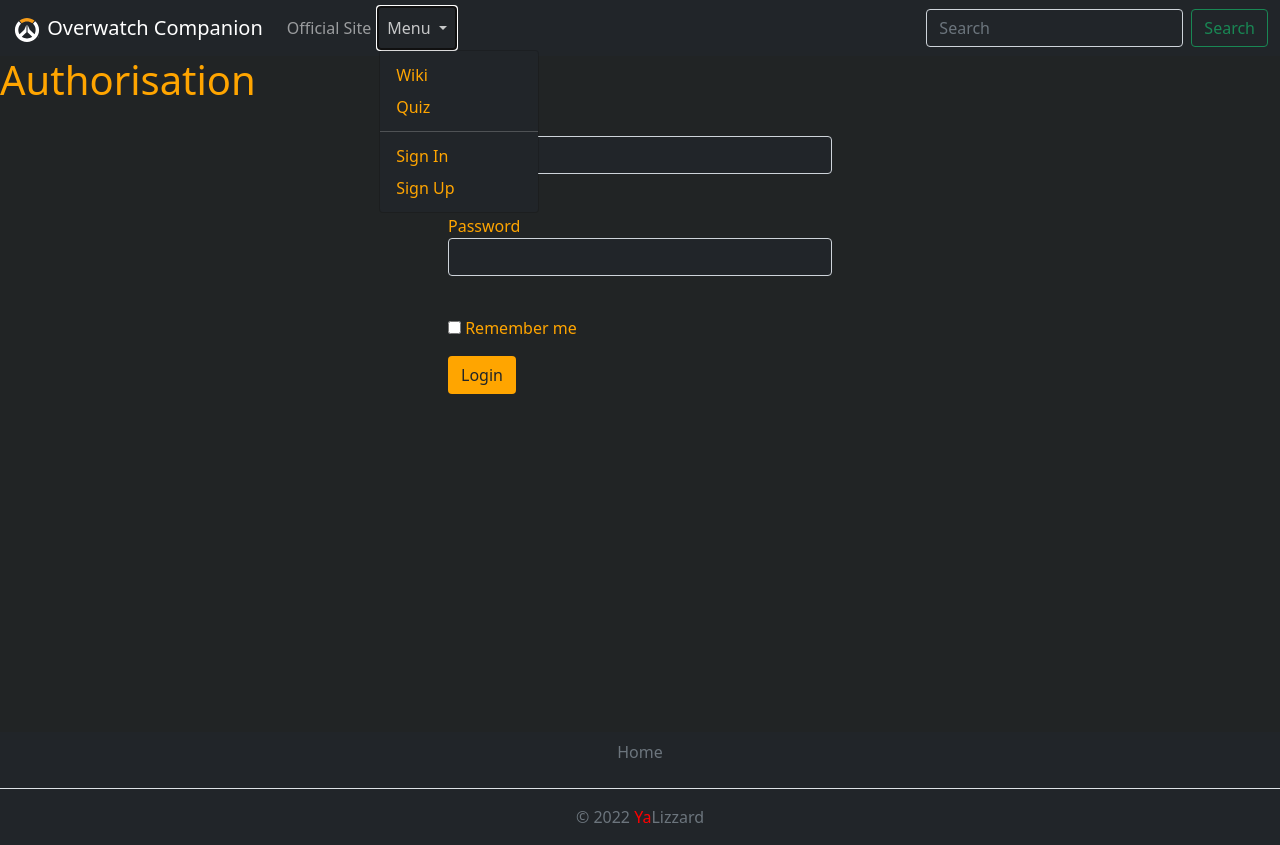
After one commit to Dimly82/web-project, a Flask app: page /login in a window 1280 px wide, after a click on "Menu". The commit adds this page. Run offline with Flask 2, Linux system fonts and the light colour scheme.

Commit message:
began to work on account page, added logout and user recognition

```diff
--- /dev/null
+++ b/data/login_form.py
@@ -0,0 +1,10 @@
+from flask_wtf import FlaskForm
+from wtforms import PasswordField, SubmitField, BooleanField, StringField
+from wtforms.validators import DataRequired
+
+
+class LoginForm(FlaskForm):
+    nickname = StringField('Nickname', validators=[DataRequired()])
+    password = PasswordField('Password', validators=[DataRequired()])
+    remember_me = BooleanField('Remember me')
+    submit = SubmitField('Login')
--- a/data/register_form.py
+++ b/data/register_form.py
@@ -6,7 +6,7 @@ from wtforms.validators import DataRequired
 class RegisterForm(FlaskForm):
     nickname = StringField('Nickname', validators=[DataRequired()])
     email = EmailField('Email', validators=[DataRequired()])
-    battle_tag = StringField('BattleTag', validators=[DataRequired()])
+    battle_tag = StringField('BattleTag')
     password = PasswordField('Password', validators=[DataRequired()])
     password_again = PasswordField('Repeat Password', validators=[DataRequired()])
     submit = SubmitField('Sign Up')
--- a/data/user.py
+++ b/data/user.py
@@ -9,7 +9,7 @@ class User(SqlAlchemyBase, UserMixin):
     __tablename__ = "users"
 
     id = sqlalchemy.Column(sqlalchemy.Integer, primary_key=True, autoincrement=True)
-    name = sqlalchemy.Column(sqlalchemy.String)
+    nickname = sqlalchemy.Column(sqlalchemy.String, unique=True)
     battle_tag = sqlalchemy.Column(sqlalchemy.String)
     email = sqlalchemy.Column(sqlalchemy.String, unique=True)
     hashed_password = sqlalchemy.Column(sqlalchemy.String)
--- a/main.py
+++ b/main.py
@@ -1,12 +1,29 @@
 import os
 
 from flask import Flask, render_template, request, redirect
+from flask_login import login_user, LoginManager, login_required, logout_user
 
 from data import db_session
 from data.__all_models import *
+from data.db_session import create_session
+from data.login_form import LoginForm
 from data.register_form import RegisterForm
 
 app = Flask(__name__)
+
+SECRET_KEY = os.urandom(32)
+app.config['SECRET_KEY'] = SECRET_KEY
+
+db_session.global_init("db/users.db")
+
+login_manager = LoginManager()
+login_manager.init_app(app)
+
+
+@login_manager.user_loader
+def load_user(user_id):
+    db_sess = create_session()
+    return db_sess.query(User).get(user_id)
 
 
 @app.route("/", methods=["POST", "GET"])
@@ -22,33 +39,62 @@ def search(player):
 
 
 @app.route('/register', methods=['GET', 'POST'])
-def reqister():
+def register():
     form = RegisterForm()
     if form.validate_on_submit():
         if form.password.data != form.password_again.data:
-            return render_template('register_form.html', title='Регистрация',
+            return render_template('register.html',
                                    form=form,
-                                   message="Пароли не совпадают")
+                                   message="Passwords don't match")
         db_sess = db_session.create_session()
         if db_sess.query(User).filter(User.email == form.email.data).first():
-            return render_template('register_form.html', title='Регистрация',
+            return render_template('register.html',
                                    form=form,
-                                   message="Такой пользователь уже есть")
+                                   message="This email is already used")
+        if db_sess.query(User).filter(User.nickname == form.nickname.data).first():
+            return render_template('register.html',
+                                   form=form,
+                                   message="This nickname is already taken")
         user = User(
-            name=form.name.data,
-            email=form.email.data,
-            about=form.about.data
+            nickname=form.nickname.data,
+            battle_tag=form.battle_tag.data,
+            email=form.email.data
         )
         user.set_password(form.password.data)
         db_sess.add(user)
         db_sess.commit()
         return redirect('/login')
-    return render_template('register_form.html', title='Регистрация', form=form)
+    return render_template('register.html', form=form)
+
+
+@app.route('/login', methods=['GET', 'POST'])
+def login():
+    form = LoginForm()
+    if form.validate_on_submit():
+        db_sess = db_session.create_session()
+        user = db_sess.query(User).filter(User.nickname == form.nickname.data).first()
+        if user and user.check_password(form.password.data):
+            login_user(user, remember=form.remember_me.data)
+            return redirect("/")
+        return render_template('login.html',
+                               message="Wrong login or password",
+                               form=form)
+    return render_template('login.html', form=form)
+
+
+@app.route("/account")
+@login_required
+def account():
+    return render_template("account_page.html")
+
+
+@app.route("/logout")
+@login_required
+def logout():
+    logout_user()
+    return redirect("/")
 
 
 if __name__ == '__main__':
-    SECRET_KEY = os.urandom(32)
-    app.config['SECRET_KEY'] = SECRET_KEY
-    db_session.global_init("db/users.db")
     port = int(os.environ.get("PORT", 5000))
     app.run(host="0.0.0.0", port=port)
--- a/static/css/css.css
+++ b/static/css/css.css
@@ -6,7 +6,7 @@ body {
 }
 
 footer {
-    margin-top: auto;
+    margin-top: 20px;
 }
 
 main {
@@ -14,6 +14,14 @@ main {
     color: orange;
     accent-color: grey;
     min-height: 82vh;
+}
+
+.orange {
+    color: orange;
+}
+
+.centre {
+    text-align: center;
 }
 
 .dropdown-text {
@@ -32,7 +40,11 @@ main {
 
 .btn-img {
     height: 45vh;
-    width: 25vw;
+    width: 23vw;
+}
+
+.btn-div {
+    margin-top: 20px;
 }
 
 .register {
--- a/templates/base.html
+++ b/templates/base.html
@@ -35,6 +35,7 @@
                     <li class="nav-item">
                         <a class="nav-link" href="https://playoverwatch.com/">Official Site</a>
                     </li>
+                    {% if current_user.id %}
                         <li class="nav-item dropdown">
                             <a class="nav-link dropdown-toggle" href="#" id="navbarDropdown"
                                role="button" data-bs-toggle="dropdown" aria-expanded="false">
@@ -46,10 +47,27 @@
                                 <li>
                                     <hr class="dropdown-divider" style="color: white">
                                 </li>
-                            <li><a class="dropdown-item dropdown-text" href="#">Sign In</a></li>
+                                <li><a class="dropdown-item dropdown-text" href="/account">{{ current_user.nickname }}</a></li>
+                                <li><a class="dropdown-item dropdown-text" href="/logout">Logout</a></li>
+                            </ul>
+                        </li>
+                    {% else %}
+                        <li class="nav-item dropdown">
+                            <a class="nav-link dropdown-toggle" href="#" id="navbarDropdown"
+                               role="button" data-bs-toggle="dropdown" aria-expanded="false">
+                                Menu
+                            </a>
+                            <ul class="dropdown-menu bg-dark" aria-labelledby="navbarDropdown">
+                                <li><a class="dropdown-item dropdown-text" href="#">Wiki</a></li>
+                                <li><a class="dropdown-item dropdown-text" href="#">Quiz</a></li>
+                                <li>
+                                    <hr class="dropdown-divider" style="color: white">
+                                </li>
+                                <li><a class="dropdown-item dropdown-text" href="/login">Sign In</a></li>
                                 <li><a class="dropdown-item dropdown-text" href="/register">Sign Up</a></li>
                             </ul>
                         </li>
+                    {% endif %}
                 </ul>
                 <form class="d-flex" method="post">
                     <input class="form-control me-2 bg-dark" type="search" placeholder="Search"
--- a/templates/index.html
+++ b/templates/index.html
@@ -75,6 +75,7 @@
               transform="translate(-20.2 -9.91)"></path>
     </svg>
 </div>
+<div class="btn-div">
     <button type="button" class="btn btn-dark my-btn">
         <img class="btn-img" src="https://freesvg.org/img/abstract-user-flat-4.png">
         <p style="font-size: 40px">Find player</p>
@@ -88,5 +89,5 @@
         <img class="btn-img" src="https://freesvg.org/img/abstract-user-flat-4.png">
         <p style="font-size: 40px">Quiz</p>
     </button>
-
+</div>
 {% endblock %}
--- /dev/null
+++ b/templates/login.html
@@ -0,0 +1,33 @@
+{% extends "base.html" %}
+
+{% block import %}
+    <title>Login</title>
+{% endblock %}
+
+{% block content %}
+    <h1>Authorisation</h1>
+    <div class="table-div register">
+        <form action="" method="post">
+            {{ form.hidden_tag() }}
+            <p>
+                {{ form.nickname.label }}<br>
+                {{ form.nickname(class="form-control bg-dark", style="color: orange;") }}<br>
+                {% for error in form.nickname.errors %}
+                    <div class="alert alert-danger" role="alert">
+                        {{ error }}
+                    </div>
+                {% endfor %}
+            <p>
+                {{ form.password.label }}<br>
+                {{ form.password(class="form-control bg-dark", style="color: orange;", type="password") }}<br>
+                {% for error in form.password.errors %}
+                    <div class="alert alert-danger" role="alert">
+                        {{ error }}
+                    </div>
+                {% endfor %}
+            <p>{{ form.remember_me() }} {{ form.remember_me.label }}</p>
+            <p>{{ form.submit(type="submit", class="btn", style="background-color: orange;") }}</p>
+            <div>{{ message }}</div>
+        </form>
+    </div>
+{% endblock %}
```
Also changed, not shown: static/json/locales.json (added, +18 -0 lines), templates/account_page.html (added, +9 -0 lines), templates/register.html (+26 -27 lines), templates/register_form.html (deleted, +0 -59 lines), db/users.db (added). Lines whose indentation alone changed are shown as unchanged.
